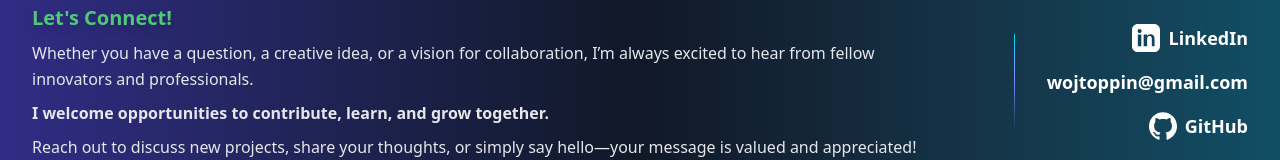
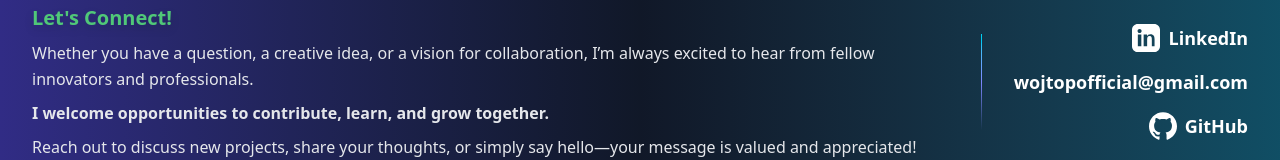
Before and after one commit to Wojtoppin/portfolio, a React (Vite) app: page / in a window 1280 px wide. Shown: the part 2228-2388 px from the top of the page. Built offline with nearby package versions, Linux system fonts and the light colour scheme; no server answers.

Commit message:
corrected links

```diff
--- a/src/components/Footer.tsx
+++ b/src/components/Footer.tsx
@@ -44,7 +44,7 @@ const Footer: React.FC = () => {
       {/* Right side: contact links */}
       <div className="flex flex-col items-end text-white space-y-4">
         <a
-          href="https://www.linkedin.com/in/wojtoppin/"
+          href="https://www.linkedin.com/in/wojciech-polit-908b76367/"
           target="_blank"
           rel="noopener noreferrer"
           className="hover:text-emerald transition text-lg font-semibold flex items-center"
@@ -53,10 +53,10 @@ const Footer: React.FC = () => {
           <span className="hidden sm:inline">LinkedIn</span>
         </a>
         <a
-          href="mailto:wojtoppin@gmail.com"
+          href="mailto:wojtopofficial@gmail.com"
           className="hover:text-cyan-300 transition text-lg font-semibold"
         >
-          <span className="hidden sm:inline">wojtoppin@gmail.com</span>
+          <span className="hidden sm:inline">wojtopofficial@gmail.com</span>
           <span className="sm:hidden">Mail</span>
         </a>
         <a
```
